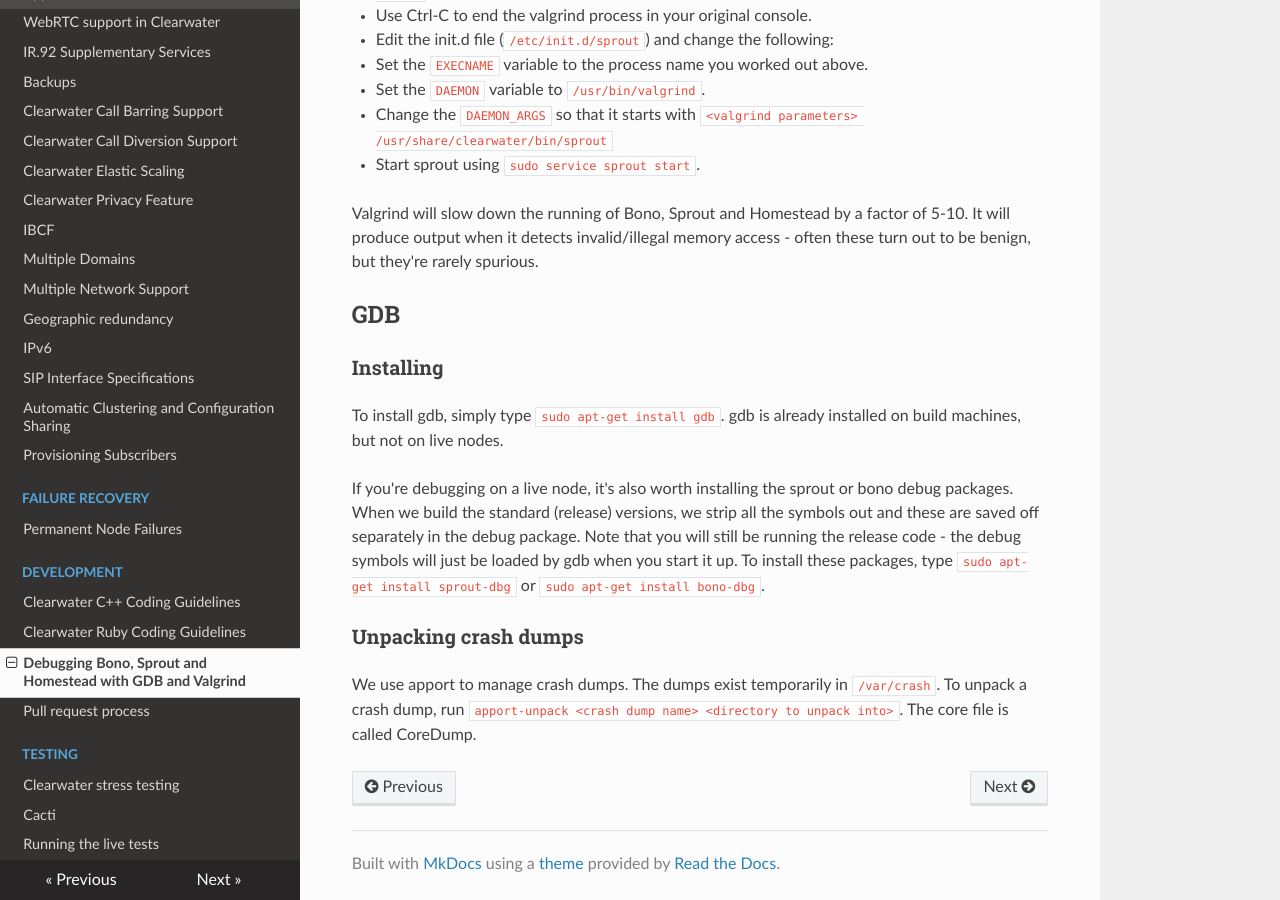
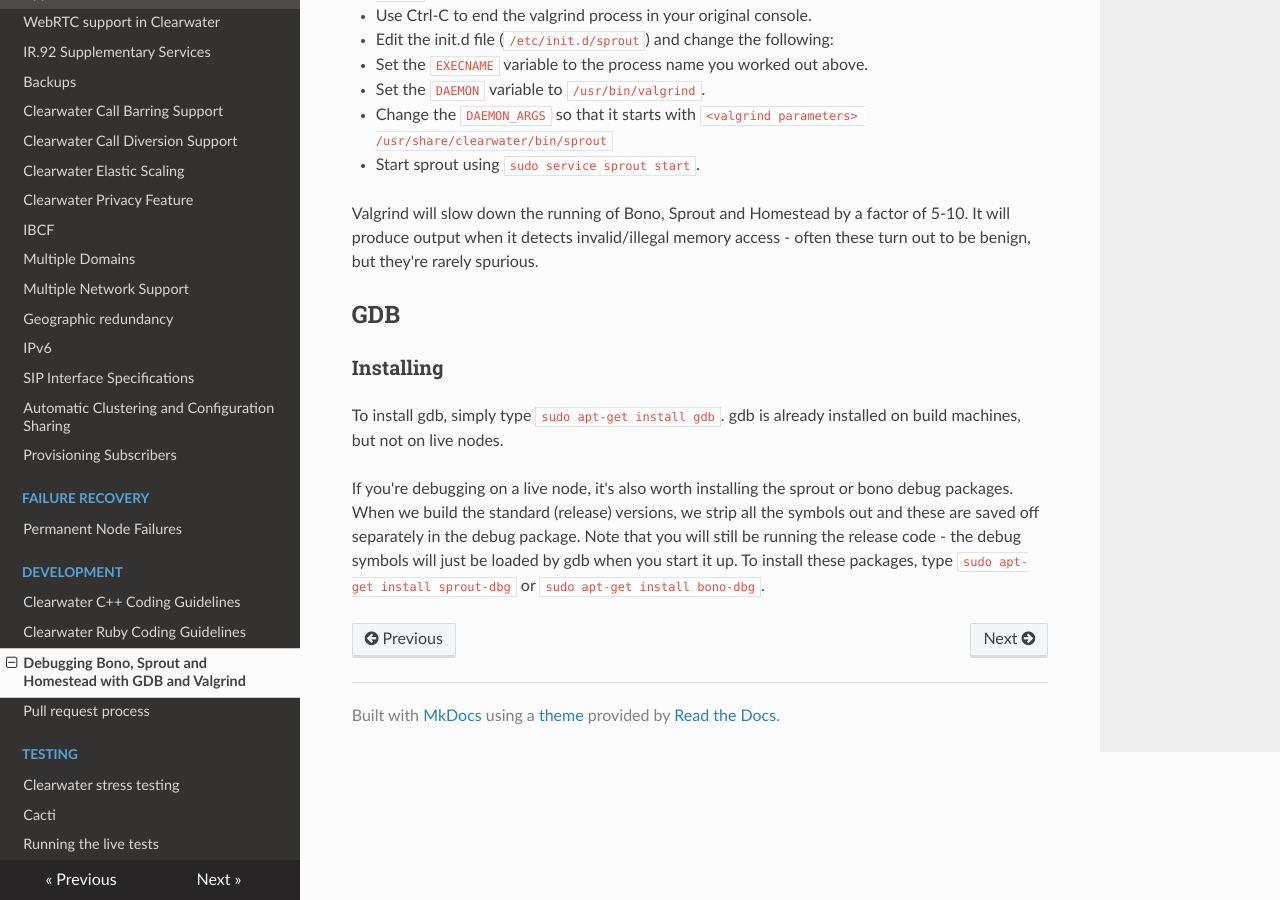
Before and after one commit to Metaswitch/clearwater-readthedocs, an MkDocs documentation site: the page built from docs/Debugging_Bono_Sprout_and_Homestead_with_GDB_and_Valgrind.md, in a window 1280 px wide and 900 px high, scrolled down 1223 px. Built offline with MkDocs 1.6.1, drawn with Linux system fonts in a browser that asks for light colours; nearby versions of some CDN libraries; old or Windows-style settings are respelled for this version of MkDocs.

Commit message:
Remove out-of-date instructions about apport

```diff
--- a/docs/Debugging_Bono_Sprout_and_Homestead_with_GDB_and_Valgrind.md
+++ b/docs/Debugging_Bono_Sprout_and_Homestead_with_GDB_and_Valgrind.md
@@ -39,7 +39,3 @@ Valgrind will slow down the running of Bono, Sprout and Homestead by a factor of
 To install gdb, simply type `sudo apt-get install gdb`.  gdb is already installed on build machines, but not on live nodes.
 
 If you're debugging on a live node, it's also worth installing the sprout or bono debug packages.  When we build the standard (release) versions, we strip all the symbols out and these are saved off separately in the debug package.  Note that you will still be running the release code - the debug symbols will just be loaded by gdb when you start it up.  To install these packages, type `sudo apt-get install sprout-dbg` or `sudo apt-get install bono-dbg`.
-
-### Unpacking crash dumps
-
-We use apport to manage crash dumps.  The dumps exist temporarily in `/var/crash`. To unpack a crash dump, run `apport-unpack <crash dump name> <directory to unpack into>`.  The core file is called CoreDump.
```
